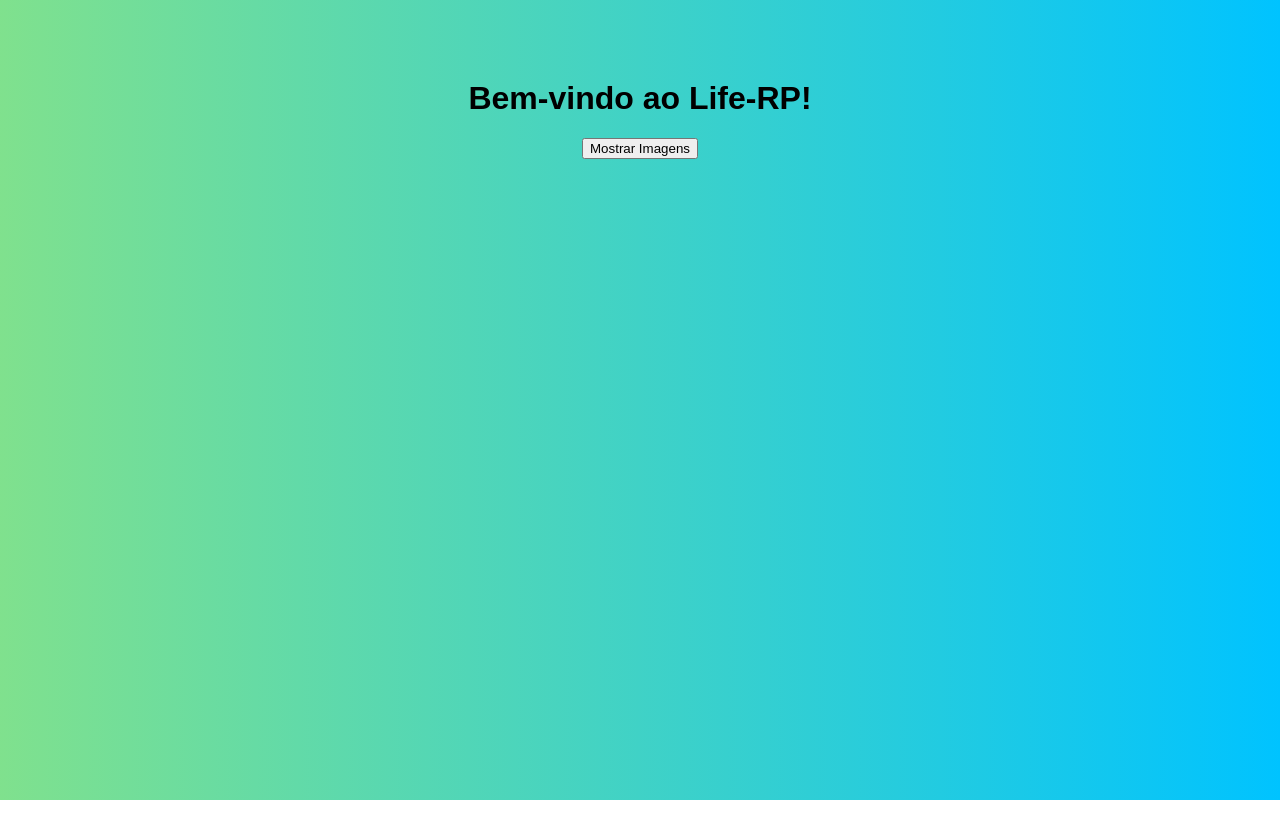
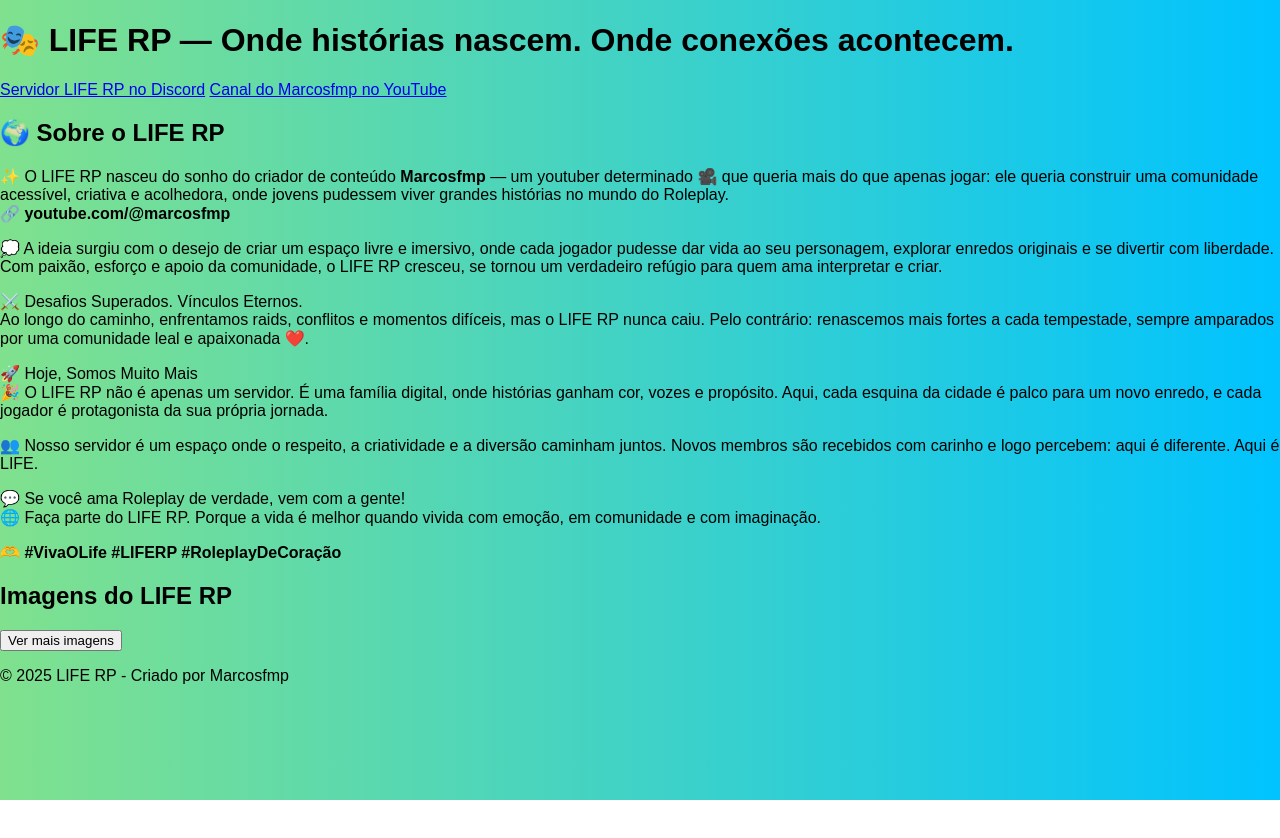
Before and after one commit to marcosfmp/Life-RP, a plain HTML site: page index.html in a window 1280 px wide. Drawn offline with Linux system fonts and the light colour scheme.

Commit message:
Update index.html

```diff
--- a/index.html
+++ b/index.html
@@ -2,16 +2,59 @@
 <html lang="pt-BR">
 <head>
   <meta charset="UTF-8">
-  <title>Life-RP Site Dinâmico</title>
+  <title>LIFE RP - Onde histórias nascem!</title>
+  <meta name="viewport" content="width=device-width, initial-scale=1.0">
   <link rel="stylesheet" href="style.css">
 </head>
 <body>
   <div class="bg-animation"></div>
-  <div class="content">
-    <h1>Bem-vindo ao Life-RP!</h1>
-    <button id="showImages">Mostrar Imagens</button>
-    <div id="imageContainer"></div>
-  </div>
+  <header>
+    <h1>🎭 LIFE RP — Onde histórias nascem. Onde conexões acontecem.</h1>
+    <nav>
+      <a href="https://discord.gg/Tea34TazX2" target="_blank" class="discord">Servidor LIFE RP no Discord</a>
+      <a href="https://www.youtube.com/@marcosfmp" target="_blank" class="youtube">Canal do Marcosfmp no YouTube</a>
+    </nav>
+  </header>
+  <main>
+    <section class="sobre">
+      <h2>🌍 Sobre o LIFE RP</h2>
+      <p>
+        ✨ O LIFE RP nasceu do sonho do criador de conteúdo <strong>Marcosfmp</strong> — um youtuber determinado 🎥 que queria mais do que apenas jogar: ele queria construir uma comunidade acessível, criativa e acolhedora, onde jovens pudessem viver grandes histórias no mundo do Roleplay.<br>
+        <strong>🔗 youtube.com/@marcosfmp</strong>
+      </p>
+      <p>
+        💭 A ideia surgiu com o desejo de criar um espaço livre e imersivo, onde cada jogador pudesse dar vida ao seu personagem, explorar enredos originais e se divertir com liberdade. Com paixão, esforço e apoio da comunidade, o LIFE RP cresceu, se tornou um verdadeiro refúgio para quem ama interpretar e criar.
+      </p>
+      <p>
+        ⚔️ Desafios Superados. Vínculos Eternos.<br>
+        Ao longo do caminho, enfrentamos raids, conflitos e momentos difíceis, mas o LIFE RP nunca caiu. Pelo contrário: renascemos mais fortes a cada tempestade, sempre amparados por uma comunidade leal e apaixonada ❤️.
+      </p>
+      <p>
+        🚀 Hoje, Somos Muito Mais<br>
+        🎉 O LIFE RP não é apenas um servidor. É uma família digital, onde histórias ganham cor, vozes e propósito. Aqui, cada esquina da cidade é palco para um novo enredo, e cada jogador é protagonista da sua própria jornada.
+      </p>
+      <p>
+        👥 Nosso servidor é um espaço onde o respeito, a criatividade e a diversão caminham juntos. Novos membros são recebidos com carinho e logo percebem: aqui é diferente. Aqui é LIFE.
+      </p>
+      <p>
+        💬 Se você ama Roleplay de verdade, vem com a gente!<br>
+        🌐 Faça parte do LIFE RP. Porque a vida é melhor quando vivida com emoção, em comunidade e com imaginação.
+      </p>
+      <p>
+        🫶 <strong>#VivaOLife #LIFERP #RoleplayDeCoração</strong>
+      </p>
+    </section>
+    <section class="galeria">
+      <h2>Imagens do LIFE RP</h2>
+      <div id="imageGallery" class="image-gallery">
+        <!-- Imagens interativas aparecem aqui -->
+      </div>
+      <button id="verMais">Ver mais imagens</button>
+    </section>
+  </main>
+  <footer>
+    <p>&copy; 2025 LIFE RP - Criado por Marcosfmp</p>
+  </footer>
   <script src="script.js"></script>
 </body>
 </html>
```
